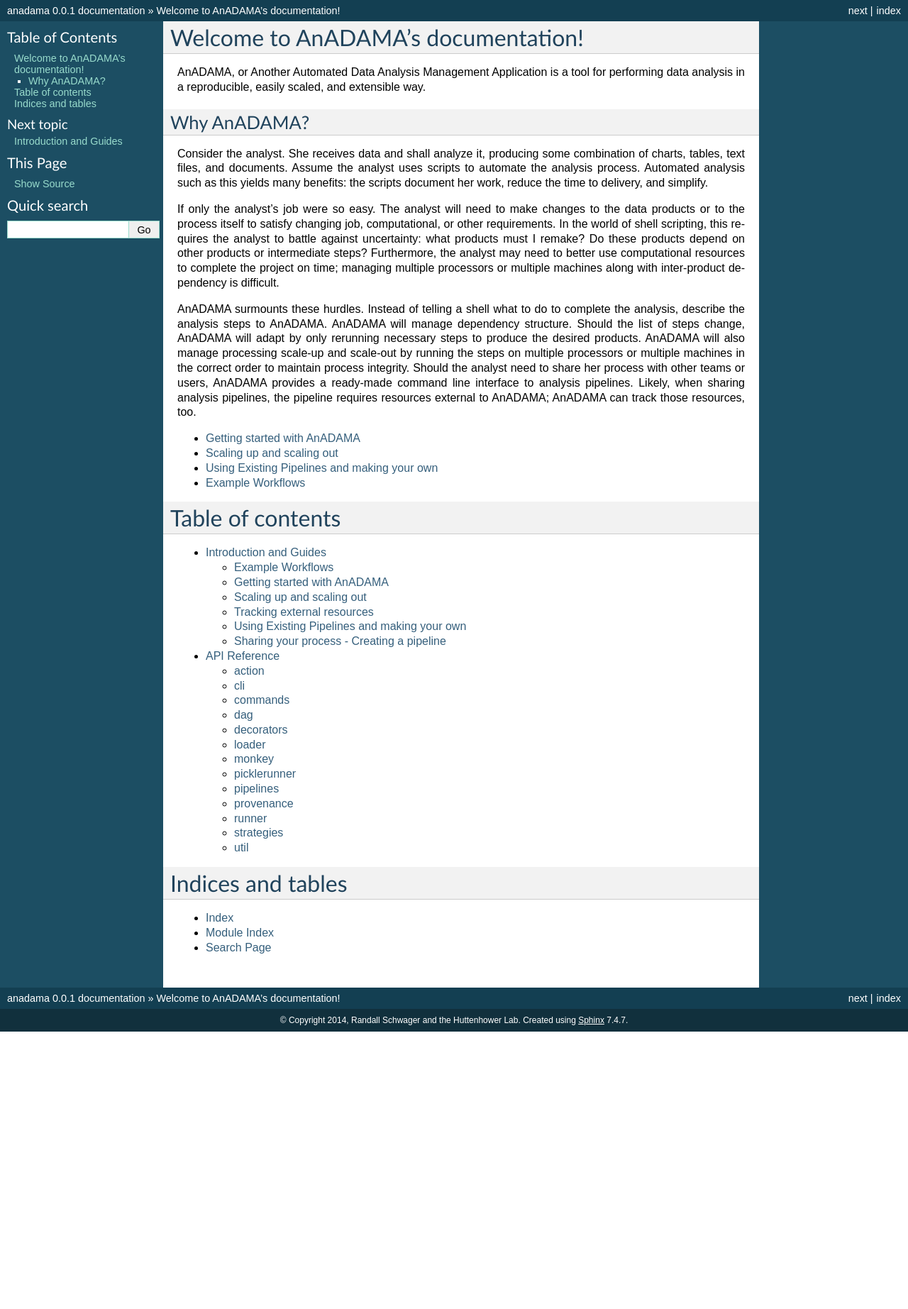
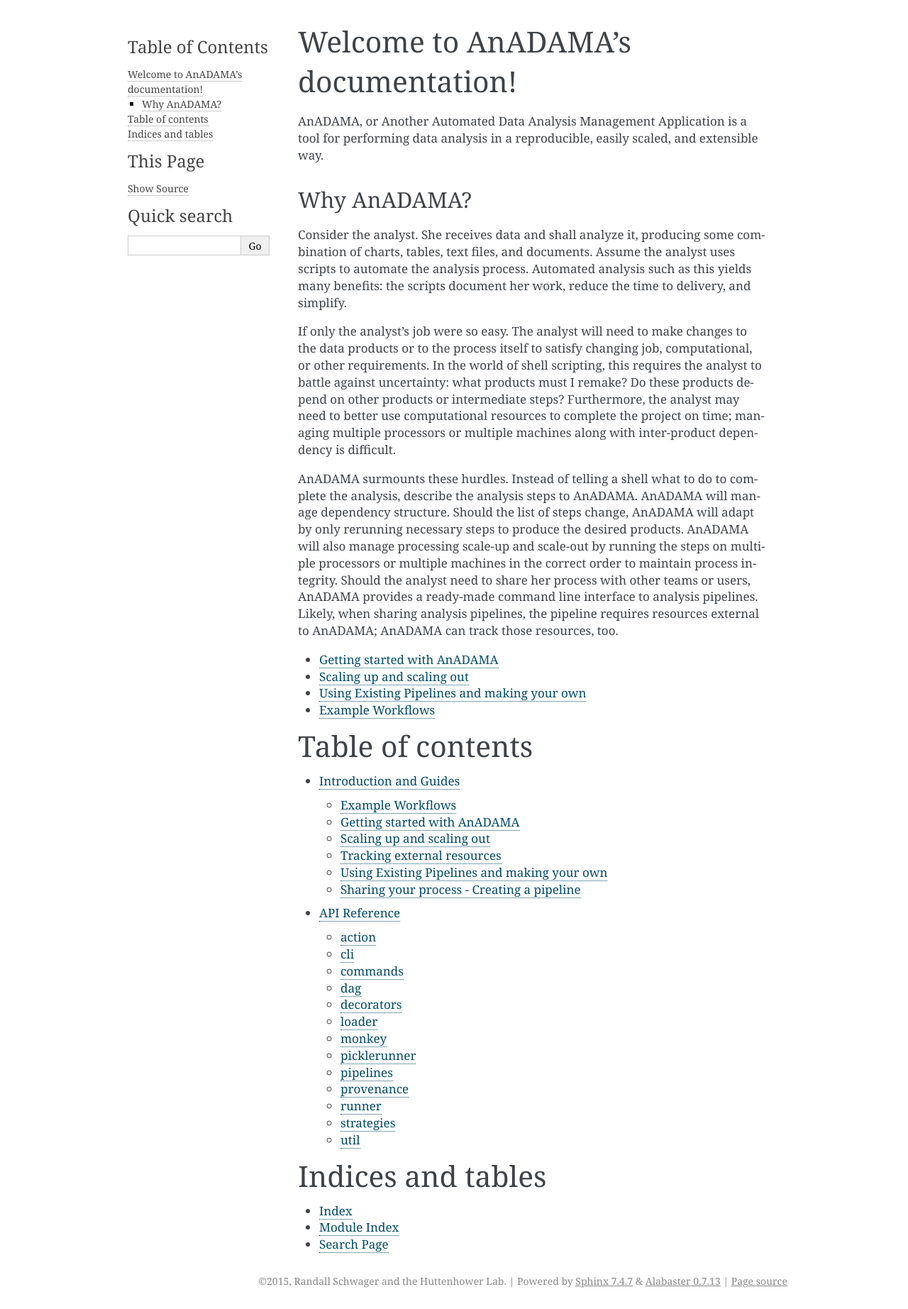
Before and after one commit to biobakery/anadama2, a Sphinx documentation site: the page built from doc/source/index.rst, in a window 1280 px wide. Shown: the whole page at 71% size. Built offline with Sphinx 7.4.7, drawn with Linux system fonts in a browser that asks for light colours; before the commit the page ends 1454 px from its top, so only the background shows below that.

Commit message:
update copyright and new theme

```diff
--- a/doc/source/conf.py
+++ b/doc/source/conf.py
@@ -50,7 +50,7 @@
 
 # General information about the project.
 project = u'anadama'
-copyright = u'2014, Randall Schwager and the Huttenhower Lab'
+copyright = u'2015, Randall Schwager and the Huttenhower Lab'
 
 # The version info for the project you're documenting, acts as replacement for
 # |version| and |release|, also used in various other places throughout the
@@ -104,7 +104,7 @@
 
 # The theme to use for HTML and HTML Help pages.  See the documentation for
 # a list of builtin themes.
-html_theme = 'default'
+html_theme = 'alabaster'
 
 # Theme options are theme-specific and customize the look and feel of a theme
 # further.  For a list of options available for each theme, see the
```
